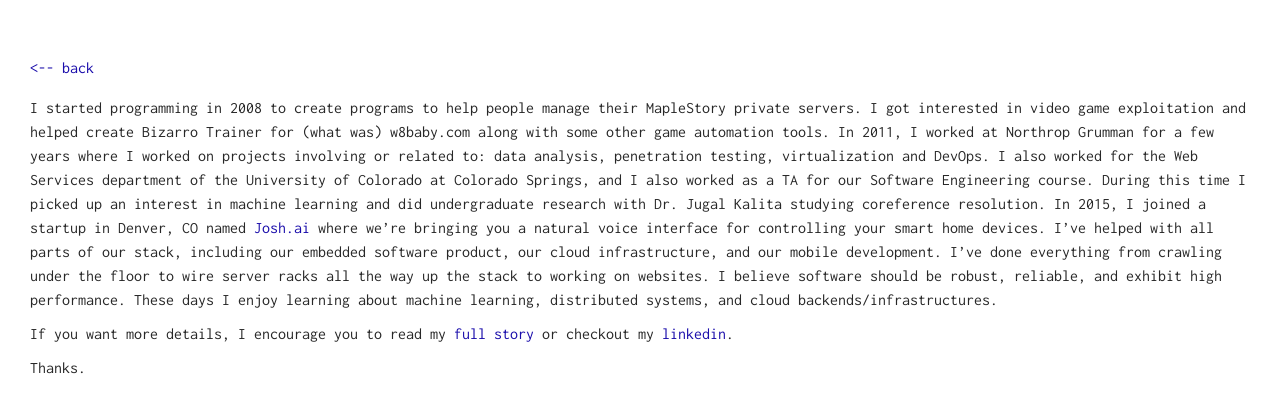
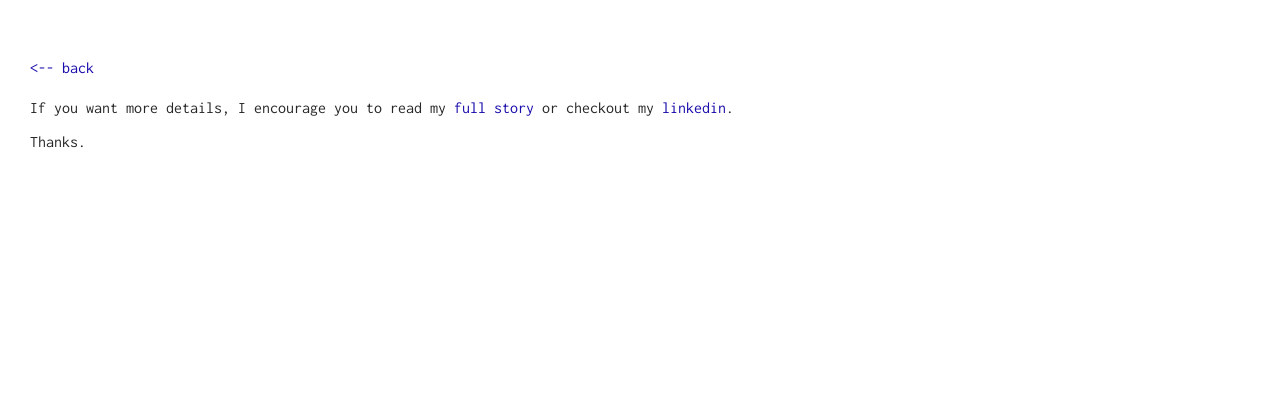
Before and after one commit to abatilo/blog, a Jekyll site: the page built from about/index.md, in a window 1280 px wide. Shown: the top 413 px of the page. Built offline with Jekyll 4.4.1, drawn with Linux system fonts in a browser that asks for light colours.

```diff
--- a/about/index.md
+++ b/about/index.md
@@ -1,8 +1,6 @@
 ---
 layout: about
 ---
-I started programming in 2008 to create programs to help people manage their MapleStory private servers. I got interested in video game exploitation and helped create Bizarro Trainer for (what was) w8baby.com along with some other game automation tools. In 2011, I worked at Northrop Grumman for a few years where I worked on projects involving or related to: data analysis, penetration testing, virtualization and DevOps. I also worked for the Web Services department of the University of Colorado at Colorado Springs, and I also worked as a TA for our Software Engineering course. During this time I picked up an interest in machine learning and did undergraduate research with Dr. Jugal Kalita studying coreference resolution. In 2015, I joined a startup in Denver, CO named [Josh.ai](https://www.josh.ai) where we're bringing you a natural voice interface for controlling your smart home devices. I've helped with all parts of our stack, including our embedded software product, our cloud infrastructure, and our mobile development. I've done everything from crawling under the floor to wire server racks all the way up the stack to working on websites. I believe software should be robust, reliable, and exhibit high performance. These days I enjoy learning about machine learning, distributed systems, and cloud backends/infrastructures.
-
 If you want more details, I encourage you to read my [full story](http://stackoverflow.com/story/aaronbatilo) or checkout my [linkedin](https://www.linkedin.com/in/abatilo).
 
 Thanks.
```
Also changed, not shown: _data/navigation.yml (+6 -3 lines).
